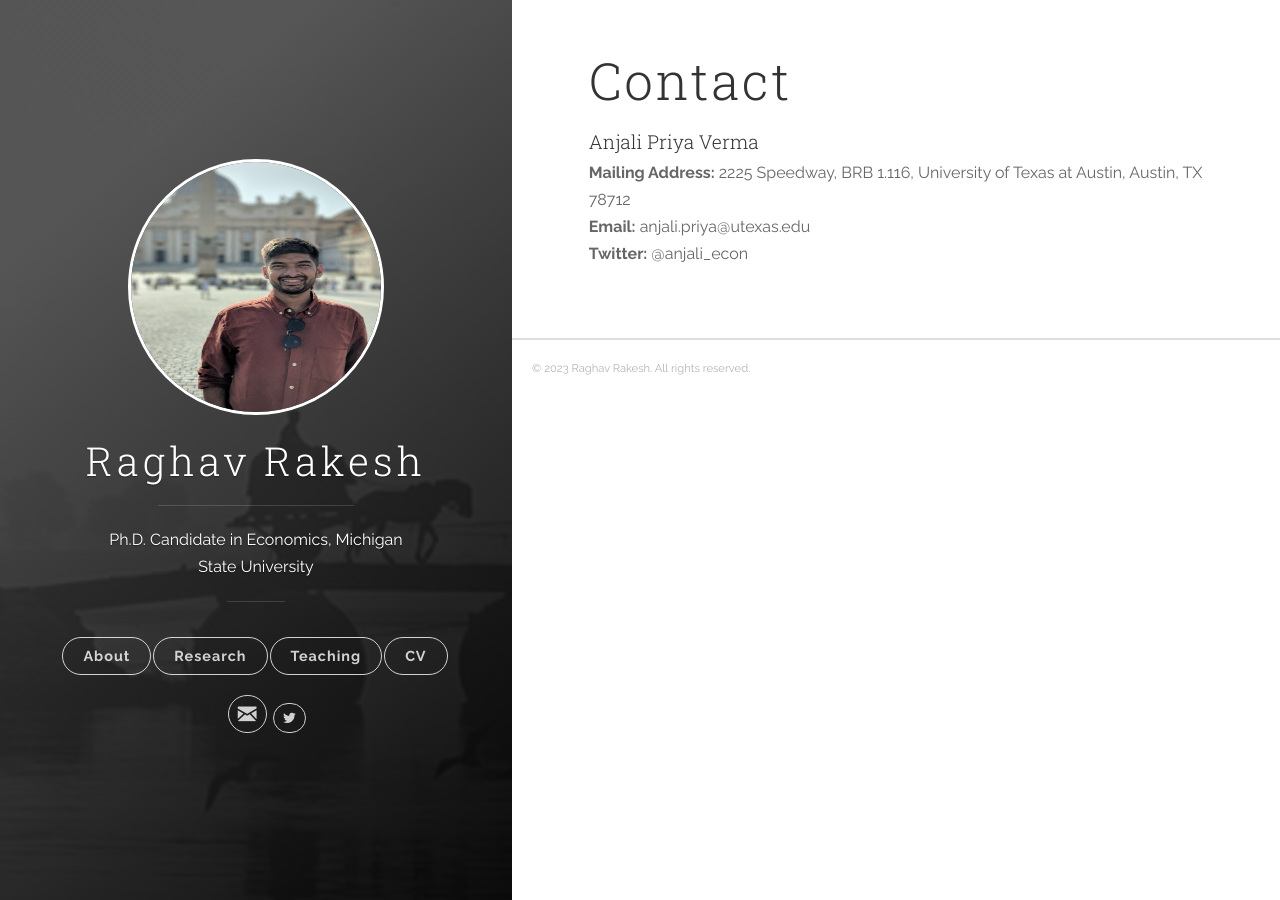
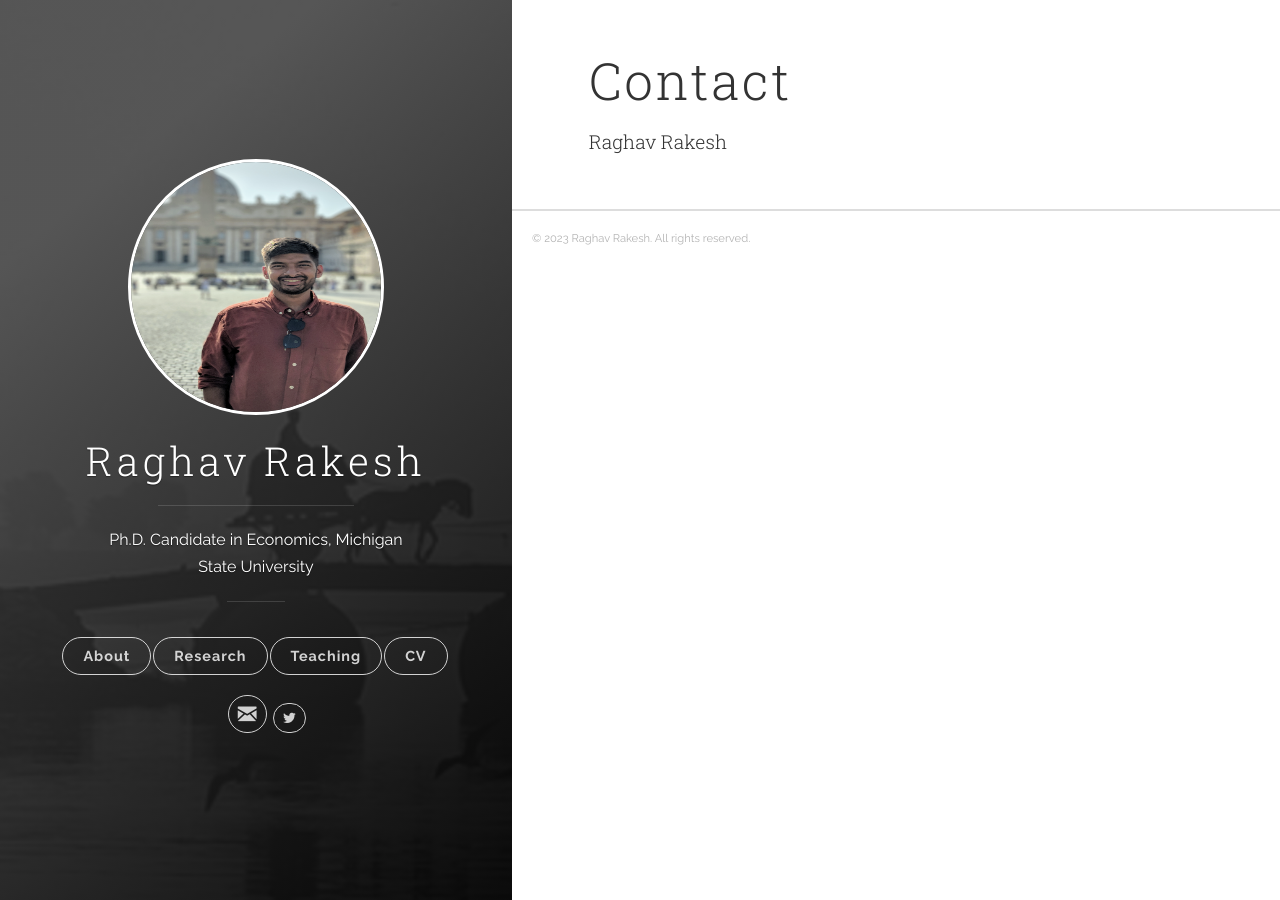
Before and after one commit to raghavrakesh/raghavrakesh.github.io, a Jekyll site: the page built from _posts/2019-12-15-Contact.markdown, in a window 1280 px wide. Built offline with Jekyll 4.4.1, drawn with Linux system fonts in a browser that asks for light colours.

Commit message:
Update 2019-12-15-Contact.markdown

```diff
--- a/_posts/2019-12-15-Contact.markdown
+++ b/_posts/2019-12-15-Contact.markdown
@@ -3,8 +3,10 @@ title:  "Contact"
 categories: [jekyll]
 tags: [jekyll]
 ---
-<h4>Anjali Priya Verma</h4>
+<h4>Raghav Rakesh</h4>
 
+<!--
 <strong>Mailing Address:</strong> 2225 Speedway, BRB 1.116, University of Texas at Austin, Austin, TX 78712 <br>
 <strong>Email:</strong> anjali.priya@utexas.edu  <br>
 <strong>Twitter:</strong> @anjali_econ  <br>
+-->
```
